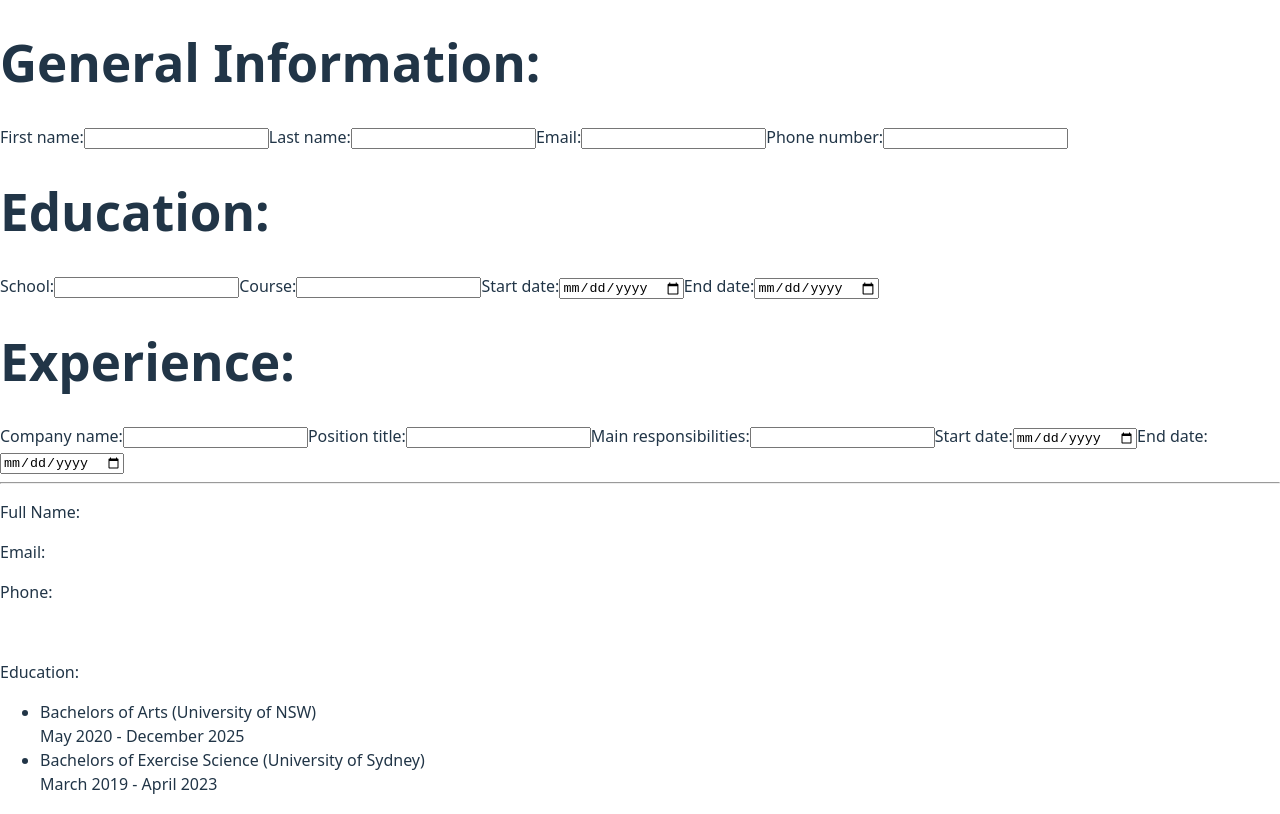
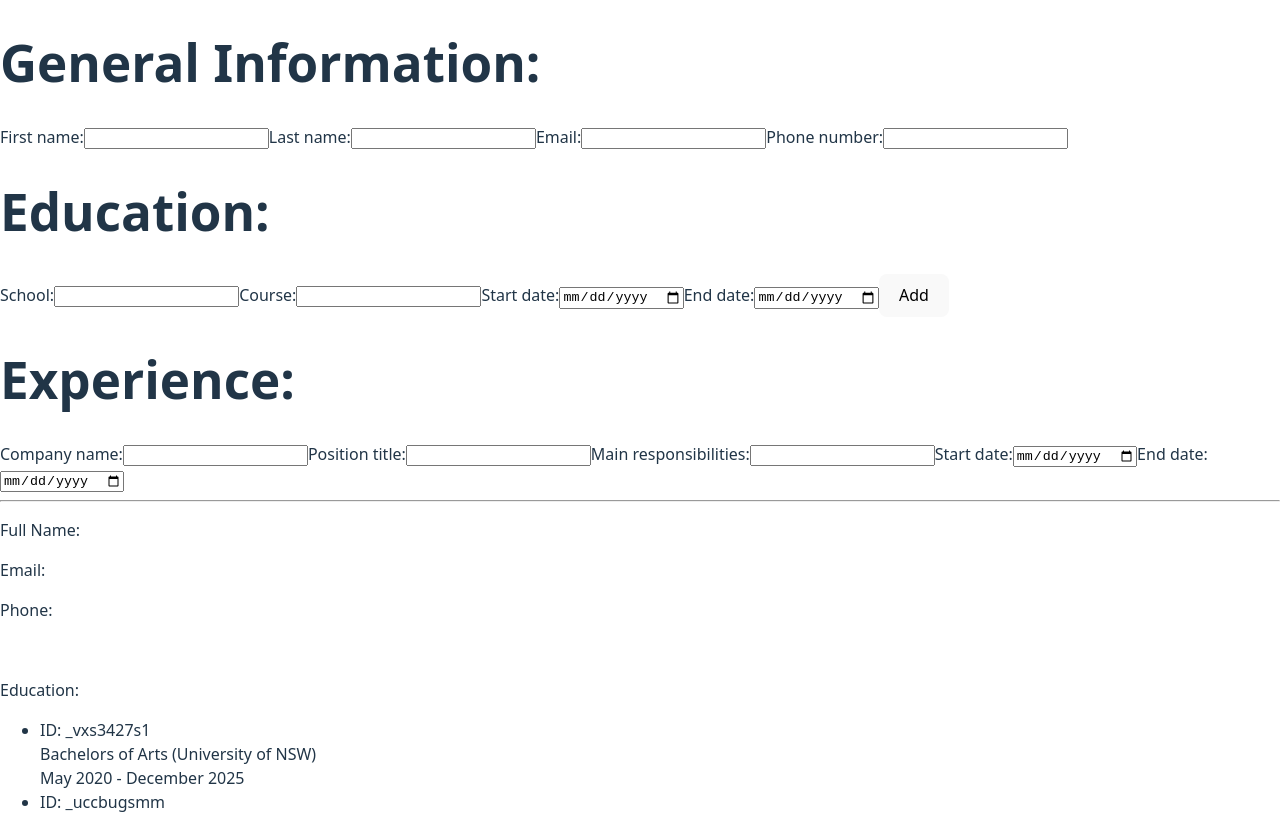
Before and after one commit to reneexie01/odin-cv-application, a React (Vite) app: page / in a window 1280 px wide. Shown: the top 814 px of the page. Built offline with nearby package versions, Linux system fonts and the light colour scheme.

Commit message:
Adding static education to education array

```diff
--- a/src/components/input.jsx
+++ b/src/components/input.jsx
@@ -1,6 +1,6 @@
 export { Inputs }
 
-function Inputs({ onChangeFirst, onChangeLast, onChangeEmail, onChangePhone }) {
+function Inputs({ onChangeFirst, onChangeLast, onChangeEmail, onChangePhone, onClickEducation }) {
     return (
         <>
         <GeneralInformationInputs
@@ -9,7 +9,9 @@ function Inputs({ onChangeFirst, onChangeLast, onChangeEmail, onChangePhone }) {
             onChangeEmail={onChangeEmail}
             onChangePhone={onChangePhone}
         />
-        <EducationInputs />
+        <EducationInputs
+            onClickEducation={onClickEducation}
+        />
         <ExperienceInputs />
         </>
     )
@@ -43,7 +45,7 @@ function GeneralInformationInputs({ onChangeFirst, onChangeLast, onChangeEmail,
     )
 }
 
-function EducationInputs() {
+function EducationInputs({ onClickEducation }) {
     return (
         <>
         <h1>Education: </h1>
@@ -63,6 +65,7 @@ function EducationInputs() {
             End date:
             <input type="date"/>
         </label>
+        <button onClick={onClickEducation}>Add</button>
         </>
     )
 }
--- a/src/components/output.jsx
+++ b/src/components/output.jsx
@@ -28,8 +28,10 @@ function EducationOutputs({ education }) {
     <p>Education: </p>
     <ul>
         {
-        education.educationHistory.map((entry) => (
+        education.map((entry) => (
         <li key={entry.id}>
+            ID: {entry.id}
+            <br></br>
             {entry.qualification} ({entry.school})
             <br></br>
             {entry.startDate} - {entry.endDate}
--- a/src/components/parent.jsx
+++ b/src/components/parent.jsx
@@ -1,6 +1,7 @@
 import { useState } from 'react'
 import { Inputs } from './input.jsx'
 import { Outputs } from './output.jsx'
+import { toolsManager } from './tools.jsx'
 
 export { Parent }
 
@@ -32,26 +33,53 @@ function Parent() {
         setPerson(newPerson)
     }
 
+    const addNewEducation = () => {
+        const newEntry = {
+                id: toolsManager(),
+                school: 'University of Western Sydney',
+                qualification: 'Bachelors of Commerce',
+                startDate: 'May 2024',
+                endDate: 'December 2028'
+            }
+        const newEducation = [...education, newEntry]
+        setEducation(newEducation)
+    }
+
+    /*
     const educationHistory = [
     {
-        id: "a1",
+        id: toolsManager(),
         school: 'University of NSW',
         qualification: 'Bachelors of Arts',
         startDate: 'May 2020',
         endDate: 'December 2025'
     },
     {
-        id: "a2",
+        id: toolsManager(),
         school: 'University of Sydney',
         qualification: 'Bachelors of Exercise Science',
         startDate: 'March 2019',
         endDate: 'April 2023'
     }
     ];
+    */
 
-    const [education, setEducation] = useState({
-        educationHistory
-    })
+    const [education, setEducation] = useState([
+        {
+        id: toolsManager(),
+        school: 'University of NSW',
+        qualification: 'Bachelors of Arts',
+        startDate: 'May 2020',
+        endDate: 'December 2025'
+        },
+        {
+        id: toolsManager(),
+        school: 'University of Sydney',
+        qualification: 'Bachelors of Exercise Science',
+        startDate: 'March 2019',
+        endDate: 'April 2023'
+        }
+    ])
 
     const [experience, setExperience] = useState({
             company: "",
@@ -68,6 +96,7 @@ function Parent() {
             onChangeLast={handleLastNameChange}
             onChangeEmail={handleEmailChange}
             onChangePhone={handlePhoneChange}
+            onClickEducation={addNewEducation}
         />
         <hr></hr>
         <Outputs
--- /dev/null
+++ b/src/components/tools.jsx
@@ -0,0 +1,5 @@
+export { toolsManager };
+
+function toolsManager() {
+    return "_" + Math.random().toString(36).substr(2, 9);
+}
```
